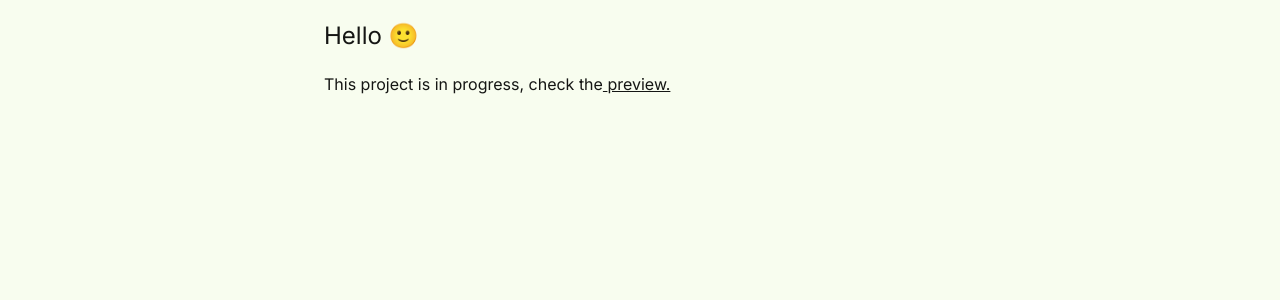
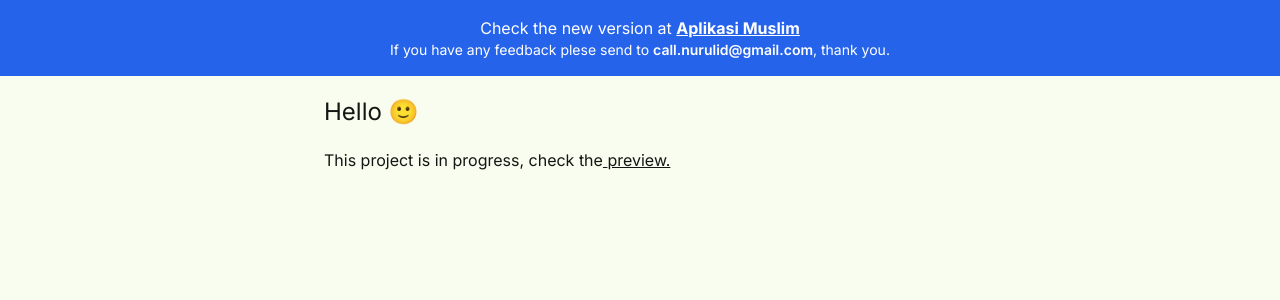
Before and after one commit to nurulid/aplikasi-quran, a Next.js app: page / in a window 1280 px wide. Shown: the top 300 px of the page. Built offline with nearby package versions, Linux system fonts and the light colour scheme.

Commit message:
add announcement

```diff
--- a/src/app/layout.js
+++ b/src/app/layout.js
@@ -1,7 +1,13 @@
-import { Inter, Noto_Sans_Arabic, IBM_Plex_Sans_Arabic, Noto_Kufi_Arabic } from 'next/font/google';
+import {
+  Inter,
+  Noto_Sans_Arabic,
+  IBM_Plex_Sans_Arabic,
+  Noto_Kufi_Arabic,
+} from 'next/font/google';
 import '@/styles/globals.css';
 import { Provider } from '@/components/provider';
-import { Analytics } from "@vercel/analytics/next"
+import { Analytics } from '@vercel/analytics/next';
+import Link from 'next/link';
 
 const inter = Inter({
   subsets: ['latin'],
@@ -35,7 +41,29 @@ export default function RootLayout({ children }) {
   return (
     <Provider>
       <html lang="en" data-theme="lemonade">
-        <body className={`${inter.className} ${notoArabic.variable} ${ibmArabic.variable} ${kufiArabic.variable}`}>
+        <body
+          className={`${inter.className} ${notoArabic.variable} ${ibmArabic.variable} ${kufiArabic.variable}`}
+        >
+          <div className="p-4 text-center bg-blue-600 text-white">
+            <p>
+              Check the new version at{' '}
+              <Link
+                className="underline font-bold"
+                href="https://aplikasi-muslim-seven.vercel.app/"
+              >
+                Aplikasi Muslim
+              </Link>
+            </p>
+            <p className="text-sm">
+              If you have any feedback plese send to{' '}
+              <Link
+                className="font-semibold"
+                href="mailto:call.nurulid@gmail.com"
+              >
+                call.nurulid@gmail.com
+              </Link>, thank you.
+            </p>
+          </div>
           {children}
           <Analytics />
         </body>
```
